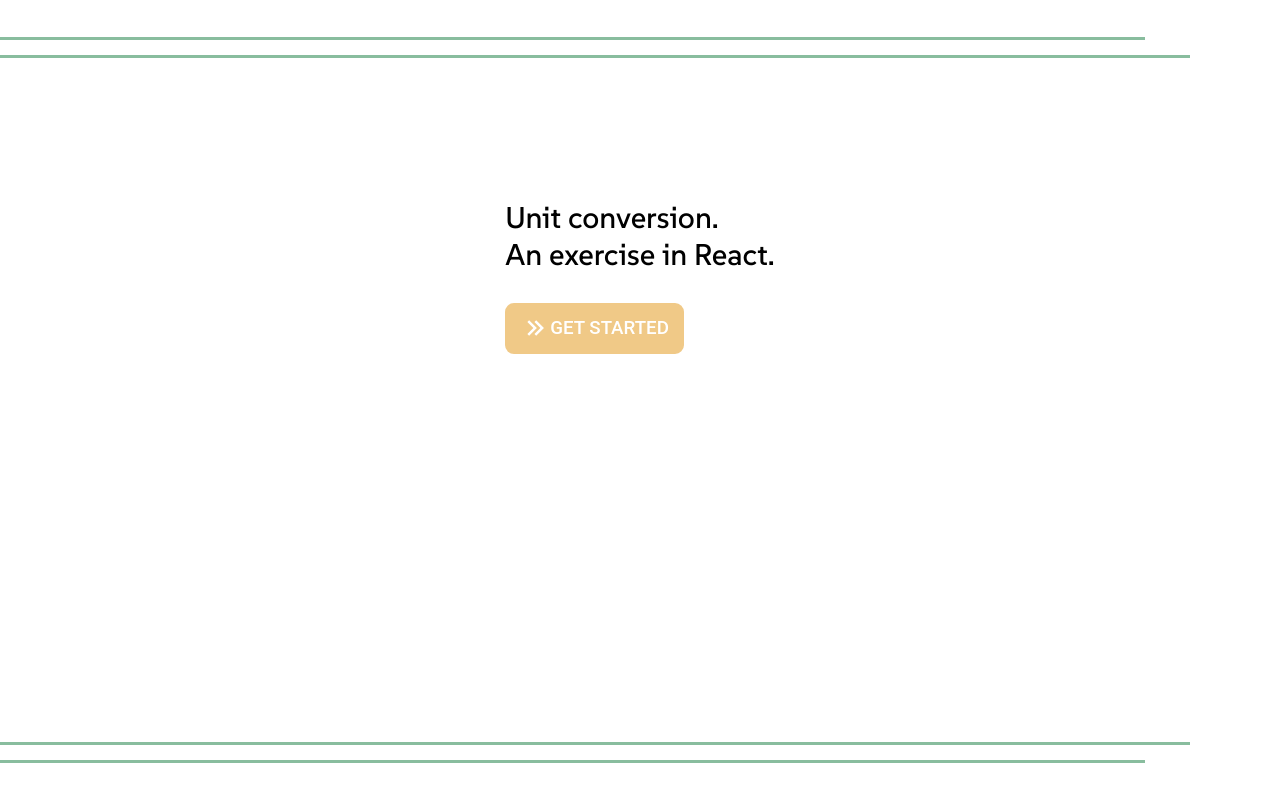
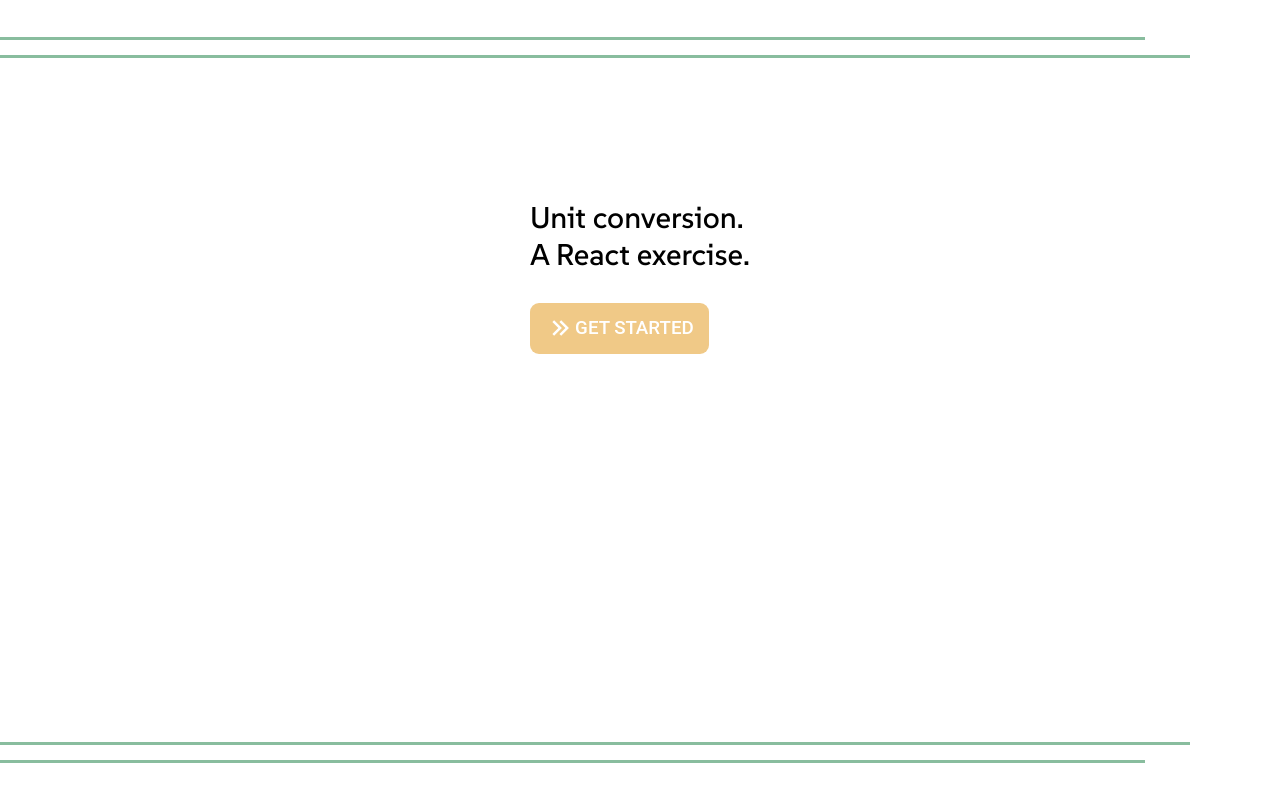
Before and after one commit to iscobar456/react-unit-converter, a React (Create React App) app: page / in a window 1280 px wide. Built offline with nearby package versions, Linux system fonts and the light colour scheme.

Commit message:
landing page update

```diff
--- a/src/pages/LandingPage.js
+++ b/src/pages/LandingPage.js
@@ -21,7 +21,7 @@
         <div></div>
       </div>
       <div className="cta">
-        <p>Unit conversion.<br/> An exercise in React.</p>
+        <p>Unit conversion.<br/> A React exercise.</p>
         <Link to="/convert">
           <img src={ arrowRightDoubleLine } alt="Double line right arrow" />
           GET STARTED
```
